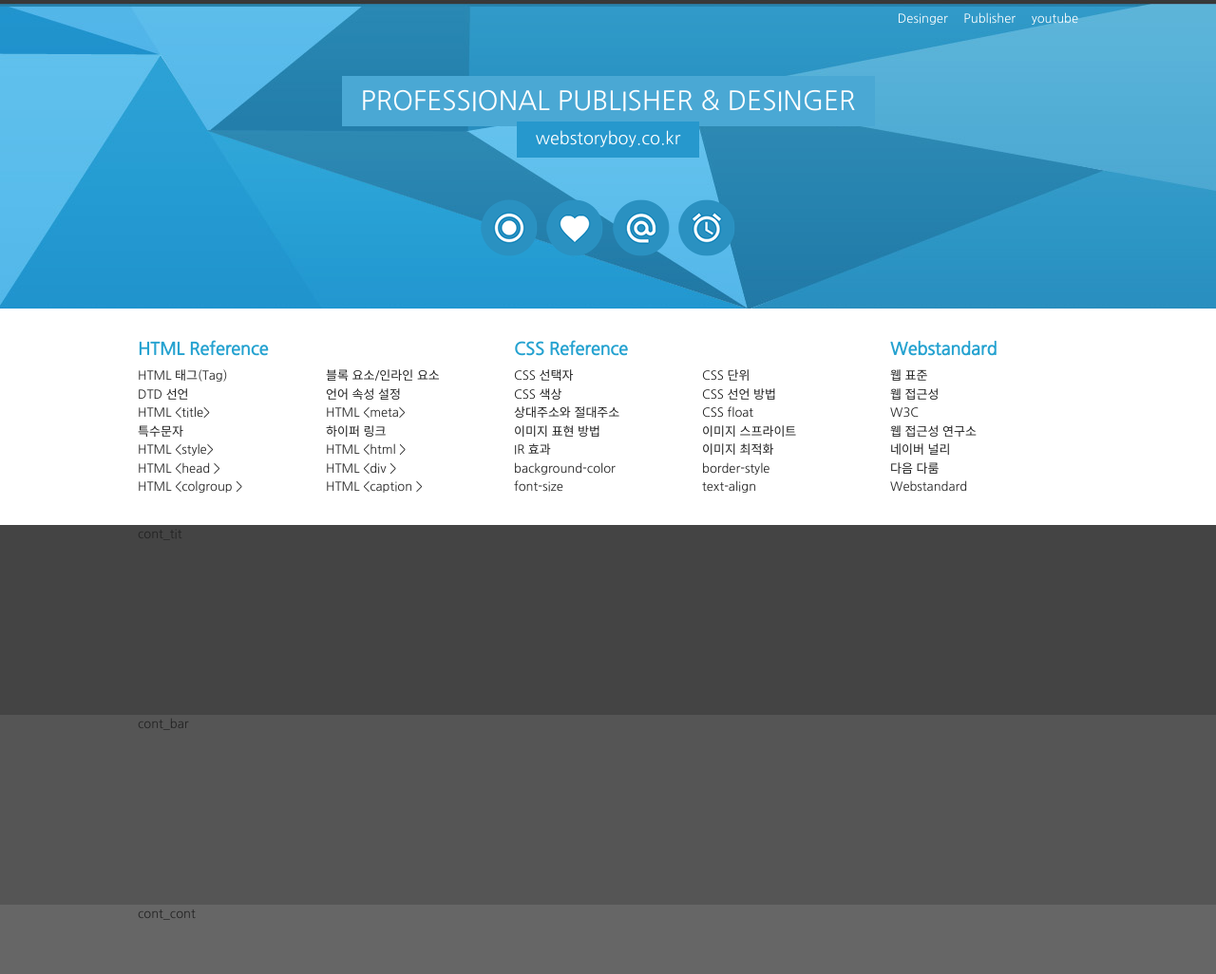
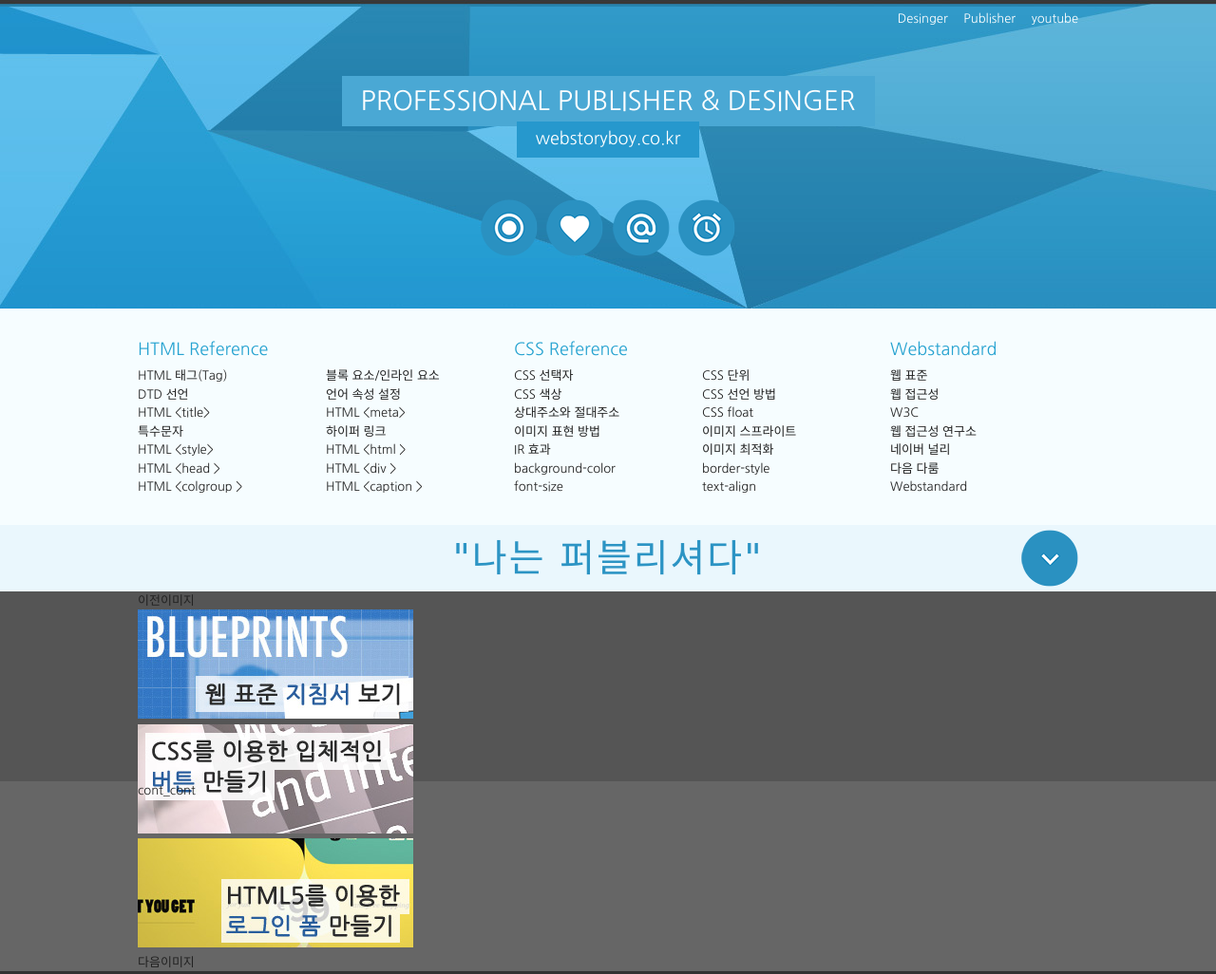
Before and after one commit to Songsky267/Layout--SITE, a plain HTML site: page index.html in a window 1280 px wide. Shown: the top 1026 px of the page at 95% size. Drawn offline with Linux system fonts and the light colour scheme; a web font is replaced by a local one.

Commit message:
2차수정

```diff
--- a/css/reset.css
+++ b/css/reset.css
@@ -62,6 +62,11 @@ li,
 menu {
   list-style: none;
 }
+
+/* 제목 태그 초기화 */
+h1,h2,h3,h4,h5,h6{font-size: 13px; color:#222; font-weight: normal;}
+
+
 /* IR 효과 */
 /* 의미잇는 이미지의 대체 텍스트를 제공하는 경우 */
 .ir_pm {
--- a/css/style.css
+++ b/css/style.css
@@ -29,10 +29,10 @@
 }
 
 /* 컨텐츠 레이아웃 */
+#cont_nav {
+  background-color: #f6fdff;}
 #cont_tit {
-  width: 100%;
-  height: 200px;
-  background: #444;
+  background-color: #EAF7FD;;
 }
 #cont_ban {
   width: 100%;
@@ -156,3 +156,24 @@
 .nav > div ol li a:hover {
   text-decoration: underline;
 }
+
+/* 타이틀 */
+.tit{
+  position: relative;
+}
+.tit h2{ font-size:40px;
+  text-align: center;
+   padding: 5px 0;
+   letter-spacing: 2px;
+    font-family: 'Nanum Brush Script', cursive;
+    color:#2c94c4;
+  }
+.tit .btn{position: absolute;
+   top:5px;
+   right: 0;
+   width: 60px;
+   height: 60px;
+   background: url(../img/icon.png) no-repeat 0 -600px;
+  }
+  /* .ban{}
+  .ban a.prev{} */
--- a/index.html
+++ b/index.html
@@ -15,7 +15,7 @@
 
     <!-- 웹폰트 -->
     <link href="https://fonts.googleapis.com/css2?family=Nanum+Gothic" rel="stylesheet">
-
+    <link href="https://fonts.googleapis.com/css2?family=Nanum+Brush+Script" rel="stylesheet">
 </head>
 
 <body>
@@ -104,17 +104,31 @@
                                 <li><a href="#">네이버 널리</a></li>
                                 <li><a href="#">다음 다룸</a></li>
                                 <li><a href="#">Webstandard</a></li>
-
                             </ol>
                         </div>
                     </div>
                 </div>
             </div>
             <div id="cont_tit">
-                <div class="container">cont_tit</div>
+                <div class="container">
+                    <div class="tit">
+                        <h2>"나는 퍼블리셔다"</h2>
+                        <a href="#" class= "btn"><span class ="ir_pm">전체메뉴</span></a>
+                    </div>
+                </div>
             </div>
             <div id="cont_ban">
-                <div class="container">cont_bar</div>
+                <div class="container">
+                    <div class="ban">
+                        <a href="#" class="prev"><span>이전이미지</span></a>
+                        <ul>
+                            <li class="ban_img1"><a href="#"><img src="img/banner_link1.jpg" alt="웹표준 지참서 보기"</a></li>
+                            <li class="ban_img2"><a href="#"><img src="img/banner_link2.jpg" alt="CSS 버튼 만들기"</a></li>
+                            <li class="ban_img3"><a href="#"><img src="img/banner_link3.jpg" alt="로그인 폼 만들기"</a></li>
+                        </ul>
+                        <a href="#">다음이미지</a>
+                    </div>
+                </div>
             </div>
             <div id="cont_cont">
                 <div class="container">cont_cont</div>
--- a/style.css
+++ /dev/null
@@ -1,15 +0,0 @@
-@charset "UTF-8";
-/* 레이아웃 */
-#wrap{width: 100%;}
-#header{width: 100%; height: 325px;background:#111;}
-#contents{width: 100%; height: 800px; background:#222;}
-#footer{width: 100%;height: 200px; background:#333;}
-
-/* 컨텐츠 레이아웃 */
-#cont_nav{width: 100%;height: 200px; background:#333;}
-#cont_tit{width: 100%;height: 200px; background:#444;}
-#cont_ban{width: 100%;height: 200px; background:#555;}
-#cont_cont{width: 100%;height: 200px; background:#666;}
-
-/* 컨테이너 */
-.container{width: 990px; margin: 0 auto; height: inherit; background:rgba(255,255,255,0.3);}
```
Also changed, not shown: 1 other file.
